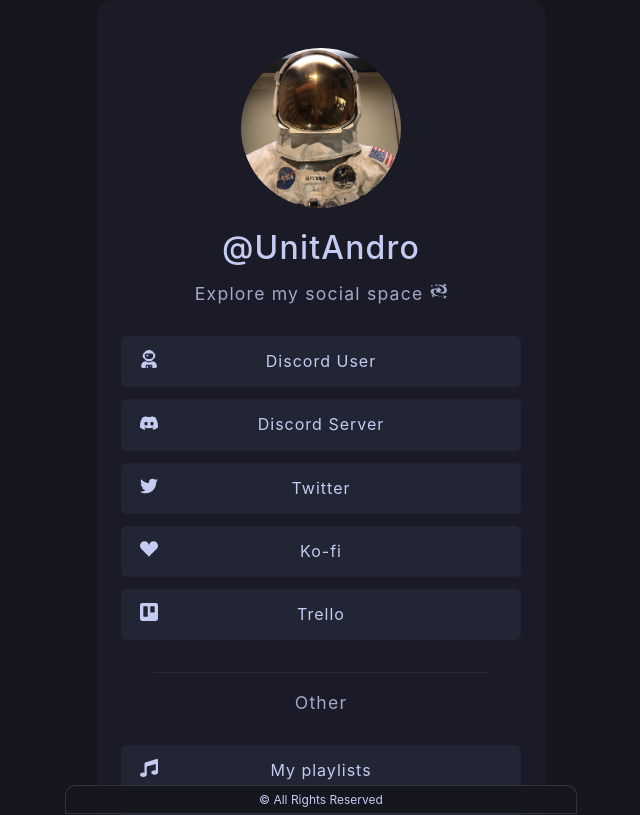
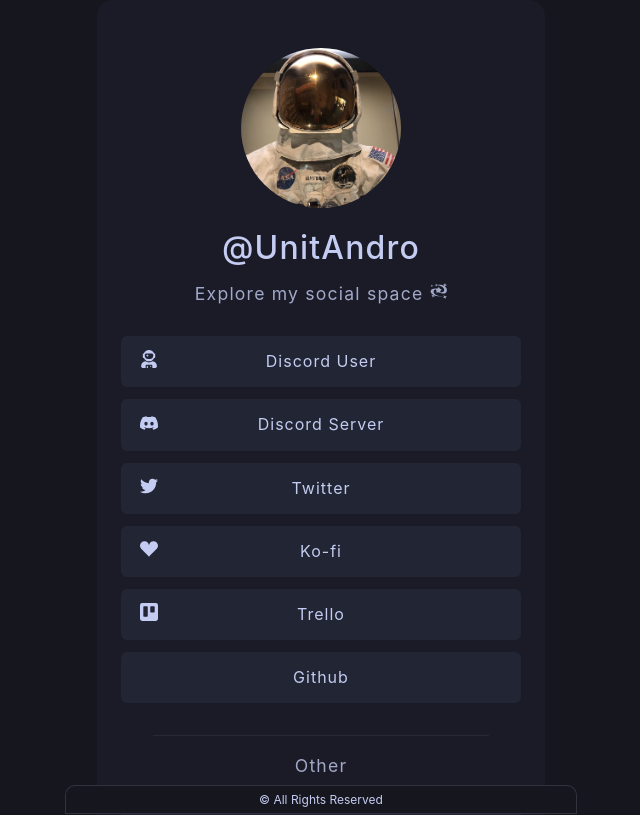
Before and after one commit to o77tsen/links, a Next.js app: page / in a window 1280 px wide. Shown: the top 815 px of the page, without its empty margins (319-959 px from the left). Built offline with nearby package versions, Linux system fonts and the light colour scheme.

Commit message:
Update main.mdx

```diff
--- a/src/content/main.mdx
+++ b/src/content/main.mdx
@@ -28,6 +28,10 @@
     <span>Trello</span>
 </Button>
 
+<Button href="https://github.com/o77tsen" icons={<icons.FaGithubAlt />}>
+		<span>Github</span>
+</Button>
+
 <hr />
 
 ## Other
```
